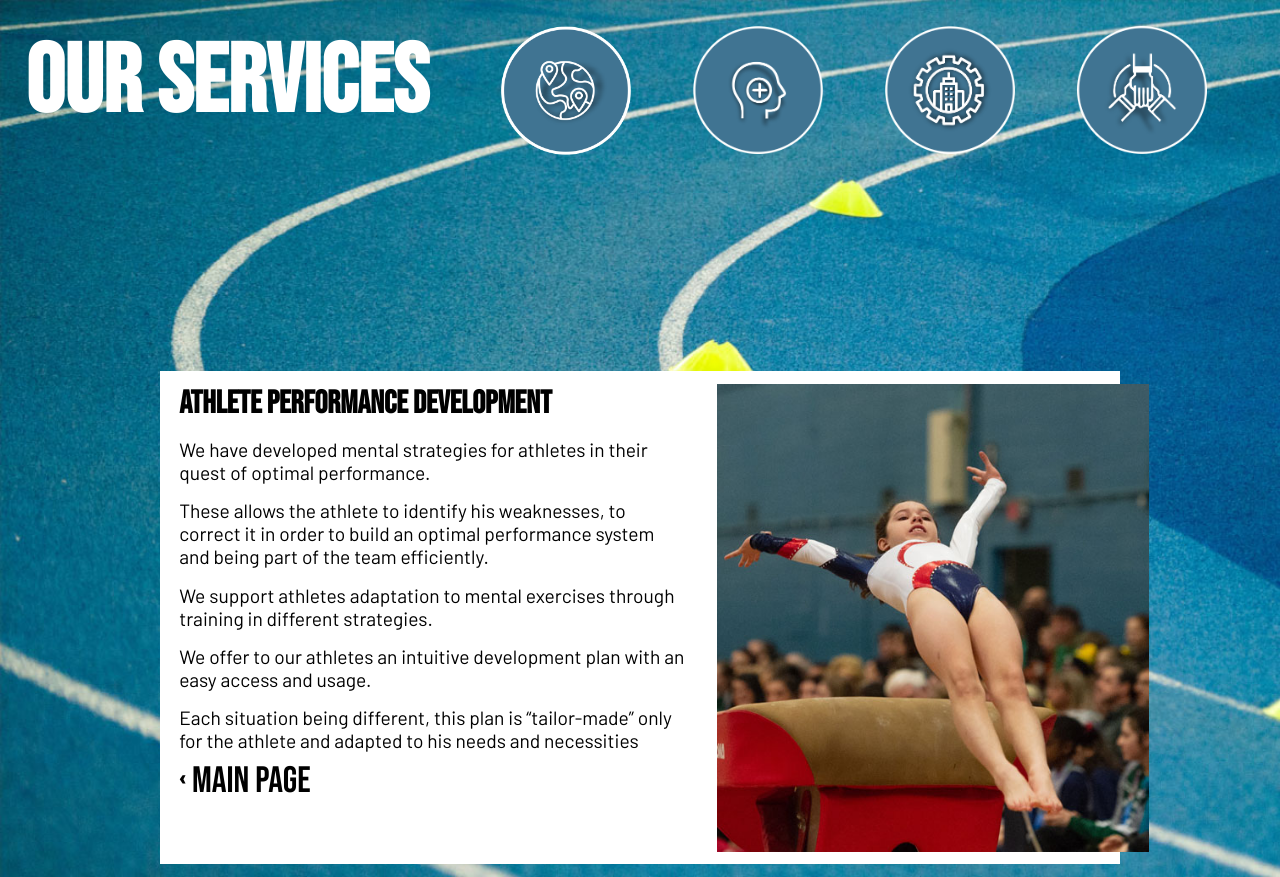
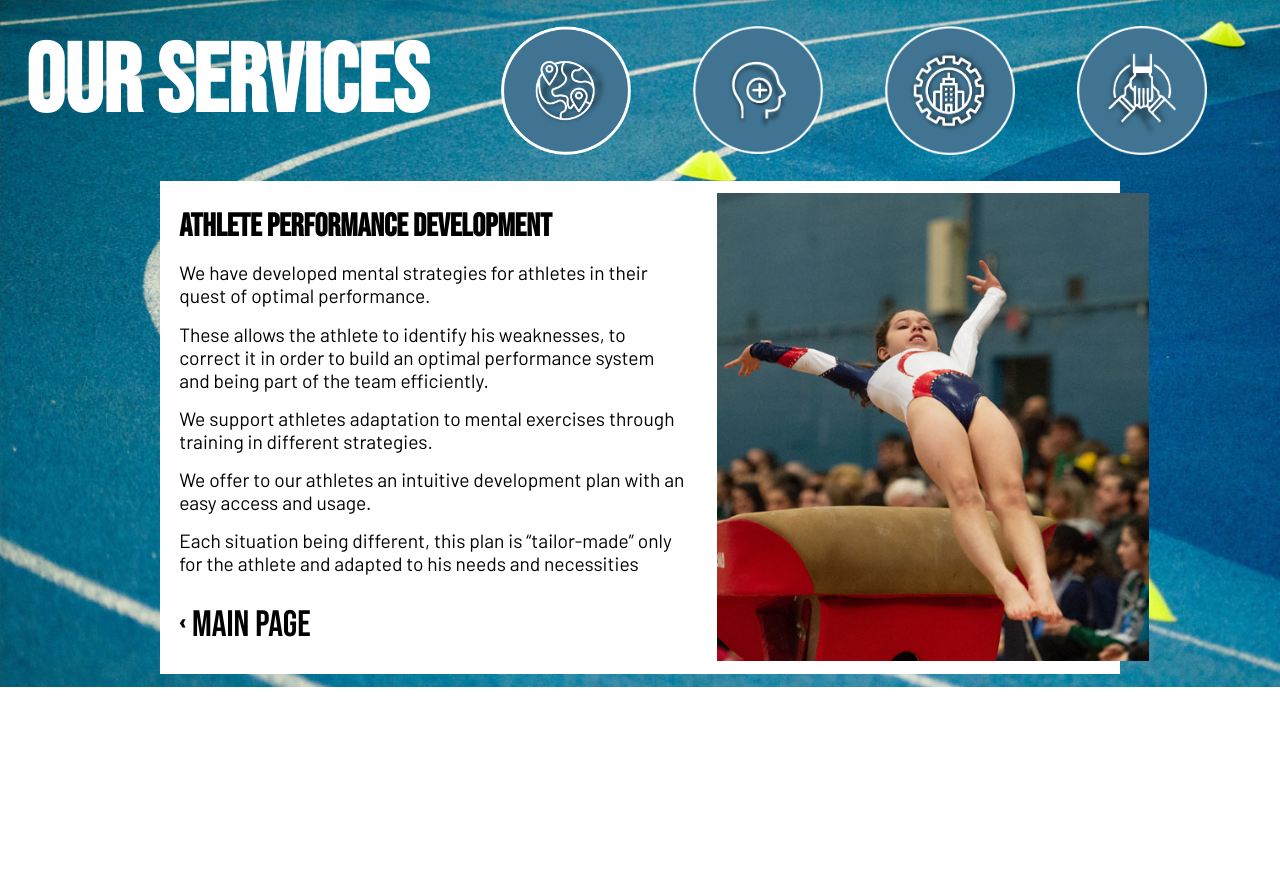
Before and after one commit to borigendiego/new-inspir, a Next.js app: page /services/athlete in a window 1280 px wide. After the commit the page ends 800 px from the top, so only its background shows below. Built offline with nearby package versions, Linux system fonts and the light colour scheme.

Commit message:
Services item css fixed

```diff
--- a/components/contact/contact.module.scss
+++ b/components/contact/contact.module.scss
@@ -61,7 +61,8 @@
   font-size: 2rem;
   text-align: left;
   font-weight: bold;
-  padding-top: 0.5%;
+  display: flex;
+  align-items: center;
 }
 
 .title {
--- a/components/ourServices/Tile/tile.module.scss
+++ b/components/ourServices/Tile/tile.module.scss
@@ -17,6 +17,10 @@
 
   .title {
     display: none;
+  }
+
+  .link {
+    height: auto;
   }
 }
 
--- a/components/servicesPage/ServicesItem/index.js
+++ b/components/servicesPage/ServicesItem/index.js
@@ -14,8 +14,10 @@ const ServicesItem = (
         <div className={style.container}>
             <div className={style.layout}>
                 <div className={style.text_wrapper}>
-                    <h2 className={style.title}>{title}</h2>
-                    {paragraphs.map((text, index) => <p key={index} className={style.text}>{text}</p>)}
+                    <div>
+                        <h2 className={style.title}>{title}</h2>
+                        {paragraphs.map((text, index) => <p key={index} className={style.text}>{text}</p>)}
+                    </div>
                     <Link href={'/'}>
                         <a className={style.back_button}>
                             <span>&#8249; MAIN PAGE</span>
--- a/components/servicesPage/ServicesItem/servicesItem.module.scss
+++ b/components/servicesPage/ServicesItem/servicesItem.module.scss
@@ -17,6 +17,9 @@
 
 .text_wrapper {
   padding-left: 2%;
+  display: flex;
+  flex-direction: column;
+  justify-content: space-around;
 }
 
 .title {
@@ -37,7 +40,6 @@
 .back_button {
   font-size: 2.3rem;
   position: relative;
-  top: 1.5%;
 
   &:hover {
     text-decoration: underline;
```
